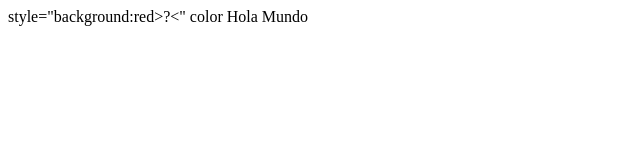
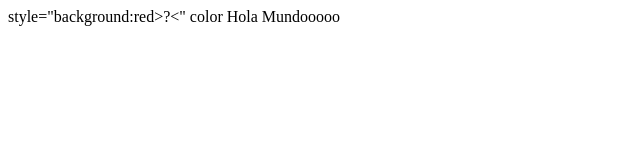
Before and after one commit to aleixmoscoso17/test-smx2b, a plain HTML site: page index.html in a window 1280 px wide. Shown: the full height of the page, 0-640 px from the left. Drawn offline with Linux system fonts and the light colour scheme.

Commit message:
Mes Mundooo

```diff
--- a/index.html
+++ b/index.html
@@ -1,6 +1,6 @@
 <html>
 <body> style="background:red>?<" color
- Hola Mundo
+ Hola Mundooooo
 
 <body/>
 
```
